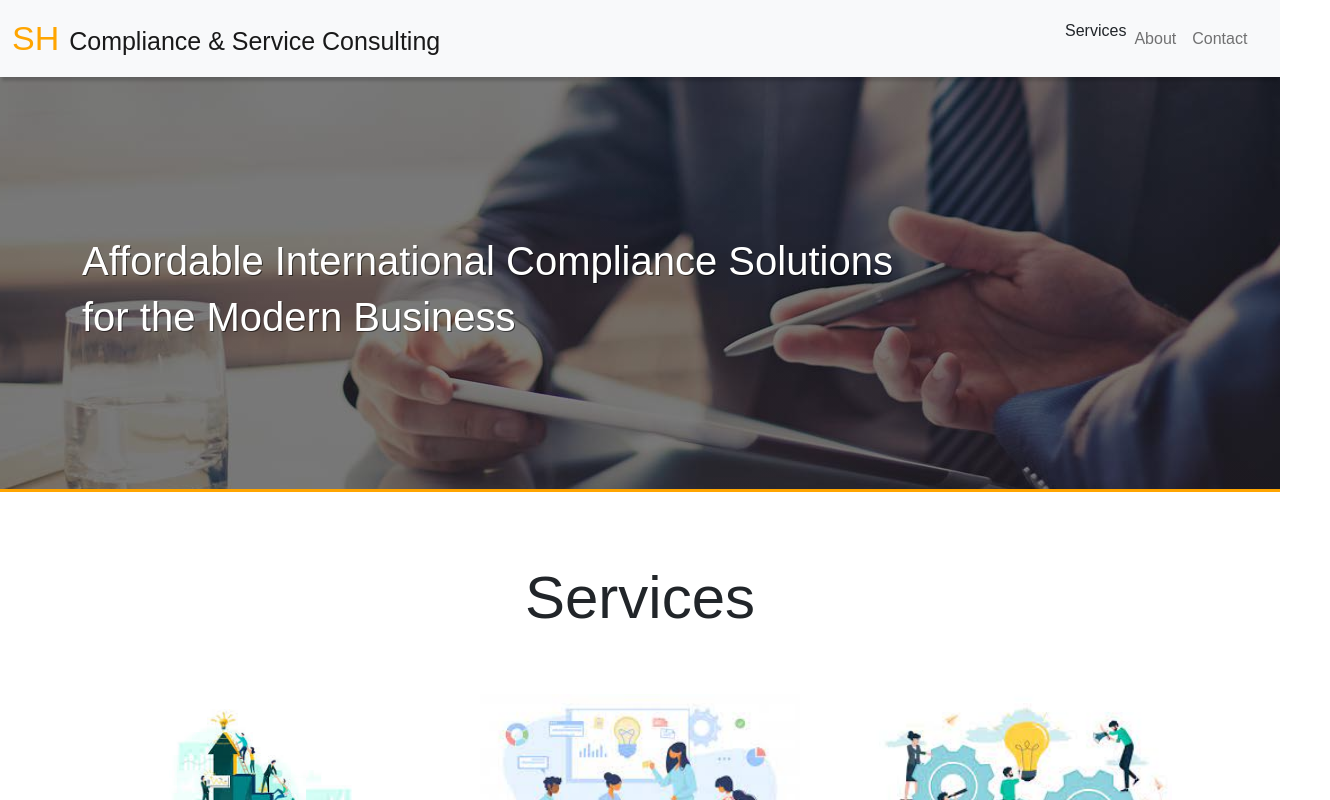
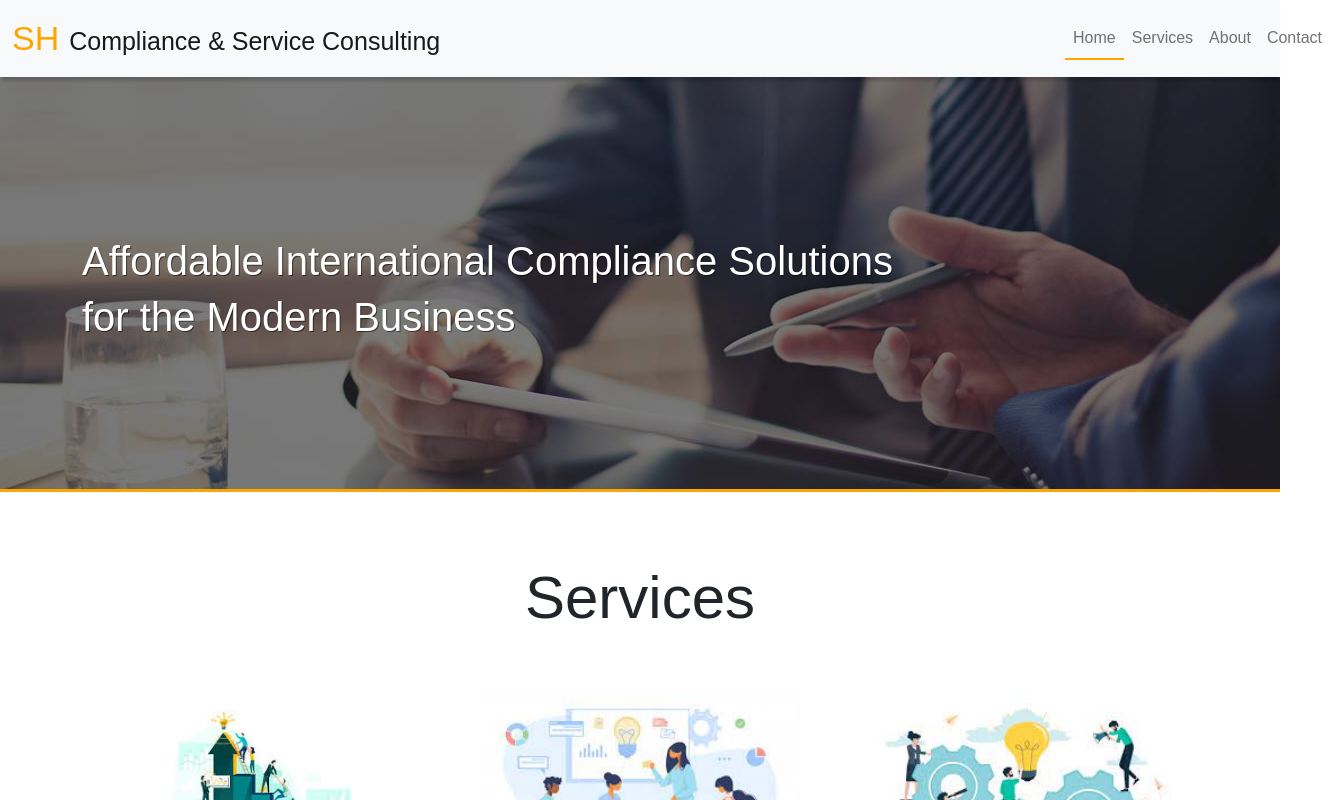
Before and after one commit to bsmrdel101/sh-service-consulting, a React (Create React App) app: page /#/home in a window 1280 px wide. Shown: the top 800 px of the page, 1330 px wide, since content can reach past the window. Built offline with nearby package versions, Linux system fonts and the light colour scheme; no server answers.

Commit message:
using window.scrollTo() in order to move the page down to a certain level

```diff
--- a/src/components/Nav/Nav.jsx
+++ b/src/components/Nav/Nav.jsx
@@ -8,34 +8,50 @@ import './Nav.css';
 
 function Nav() {
   const [homeActive, setHomeActive] = useState(true);
+  const [servicesActive, setServicesActive] = useState(false);
   const [aboutActive, setAboutActive] = useState(false);
   const [contactActive, setContactActive] = useState(false);
 
-  const servicesView = () => {
-    let element = document.getElementById("section-one");
+  // const servicesView = () => {
+  //   let element = document.getElementById("section-one");
 
-    element.scrollIntoView();
-  }
+  //   element.scrollIntoView();
+  // }
 
   const handleSelectHome = () => {
     setAboutActive(false);
     setHomeActive(true);
     setContactActive(false);
+    setServicesActive(false);
+
+    window.scrollTo(0, 0);
+  }
+
+  const handleSelectServices = () => {
+    setAboutActive(false);
+    setHomeActive(false);
+    setContactActive(false);
+    setServicesActive(true);
+
+    window.scrollTo(0, 470);
   }
 
   const handleSelectAbout = () => {
     setAboutActive(true);
     setHomeActive(false);
     setContactActive(false);
+    setServicesActive(false);
   }
 
   const handleSelectContact = () => {
     setAboutActive(false);
     setHomeActive(false);
     setContactActive(true);
+    setServicesActive(false);
   }
 
   window.addEventListener('scroll', function(ev) {
+    console.log(window.scrollY);
     if (window.scrollY >= 420) {
       document.getElementById("navbar").classList.add("sticky-top");
     }
@@ -54,10 +70,14 @@ function Nav() {
           <div class="collapse navbar-collapse" id="navbarSupportedContent">
             <ul class="navbar-nav me-auto mb-2 mb-lg-0 nav-container">
               {homeActive ?
-                // <Link className="nav-link active-tab" to='/home' draggable={false}>Our Services</Link>
-                <a onClick={servicesView}>Services</a>
+                <Link className="nav-link active-tab" onClick={handleSelectHome} draggable={false}>Home</Link>
               :
-                <Link className="nav-link" to='/home' onClick={handleSelectHome} draggable={false}>Our Services</Link>
+                <Link className="nav-link" onClick={handleSelectHome} draggable={false}>Home</Link>
+              }
+              {servicesActive ?
+                <Link className="nav-link active-tab" draggable={false}>Services</Link>
+              :
+                <Link className="nav-link" onClick={handleSelectServices} draggable={false}>Services</Link>
               }
               {aboutActive ?
                 <Link className="nav-link active-tab" to="/about" draggable={false}>About</Link>
```
